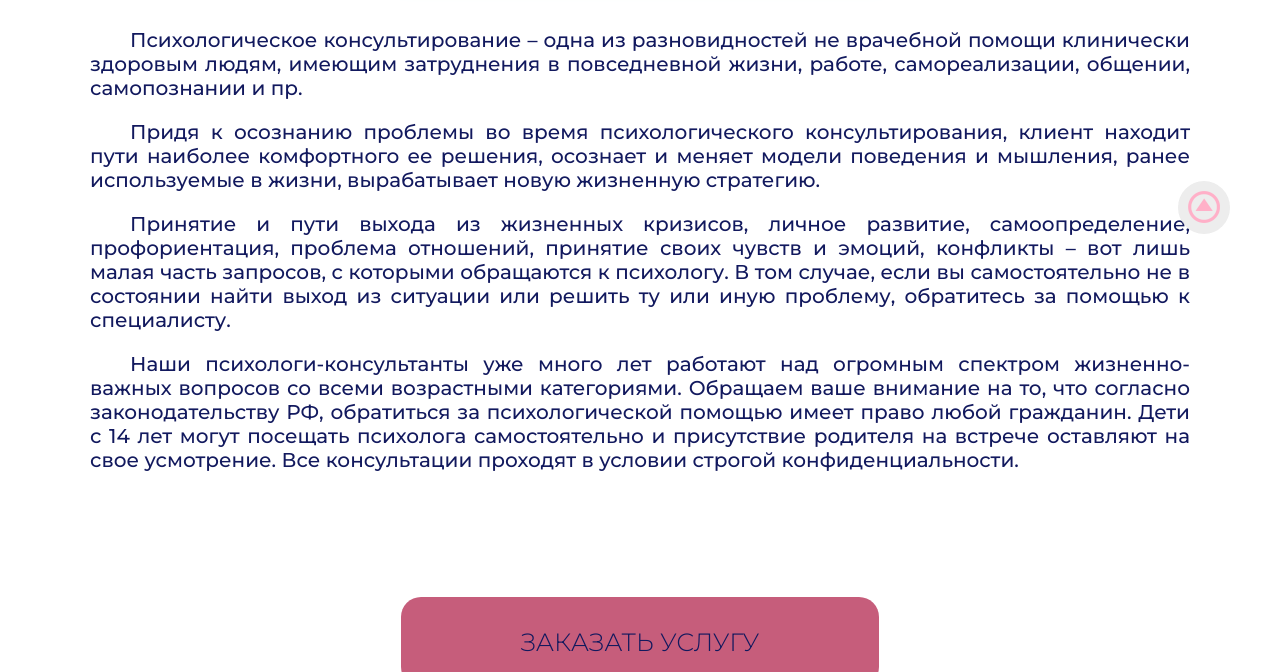
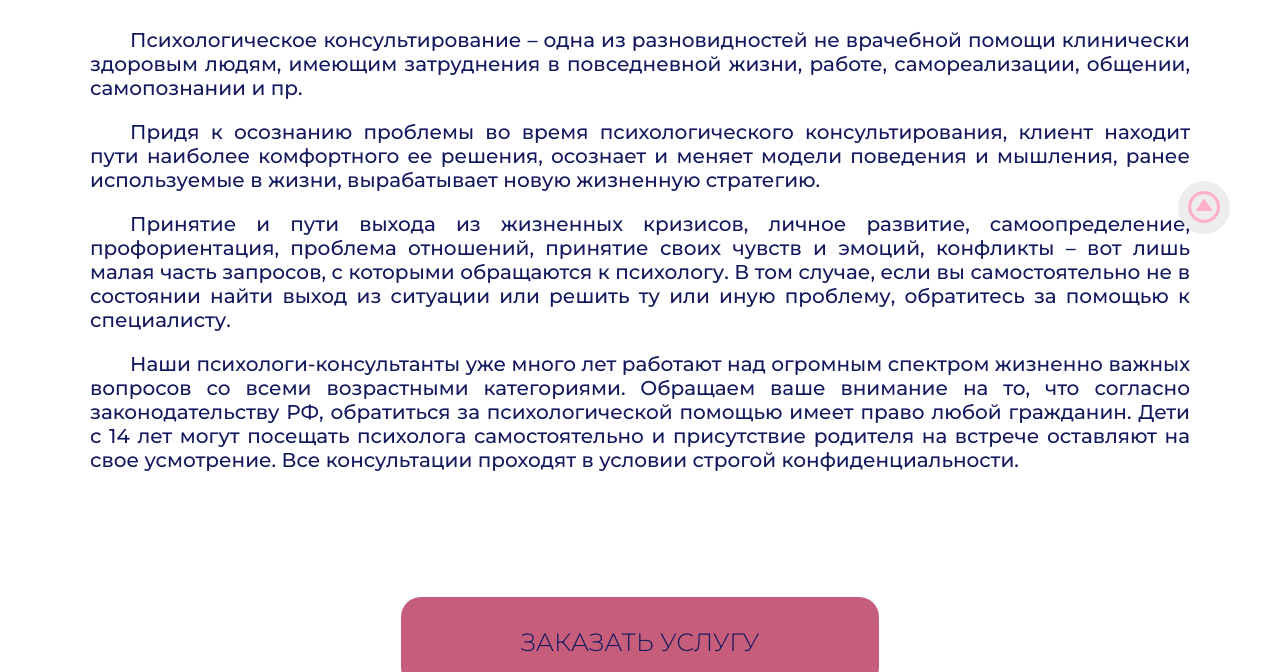
Before and after one commit to Anna-0212/lyrida-seven, a plain HTML site: page b2cConsulting.html in a window 1280 px wide. Shown: the part 546-1218 px from the top of the page. Drawn offline with Linux system fonts and the light colour scheme.

Commit message:
Update b2cConsulting.html

```diff
--- a/b2cConsulting.html
+++ b/b2cConsulting.html
@@ -57,7 +57,7 @@
             не в состоянии найти выход из ситуации или решить ту или иную проблему, обратитесь за
             помощью к специалисту.</p>
 
-        <p class="textDescription">Наши психологи-консультанты уже много лет работают над огромным спектром жизненно-
+        <p class="textDescription">Наши психологи-консультанты уже много лет работают над огромным спектром жизненно
             важных вопросов со всеми возрастными категориями. Обращаем ваше внимание на то, что
             согласно законодательству РФ, обратиться за психологической помощью имеет право любой
             гражданин. Дети с 14 лет могут посещать психолога самостоятельно и присутствие родителя на
```
